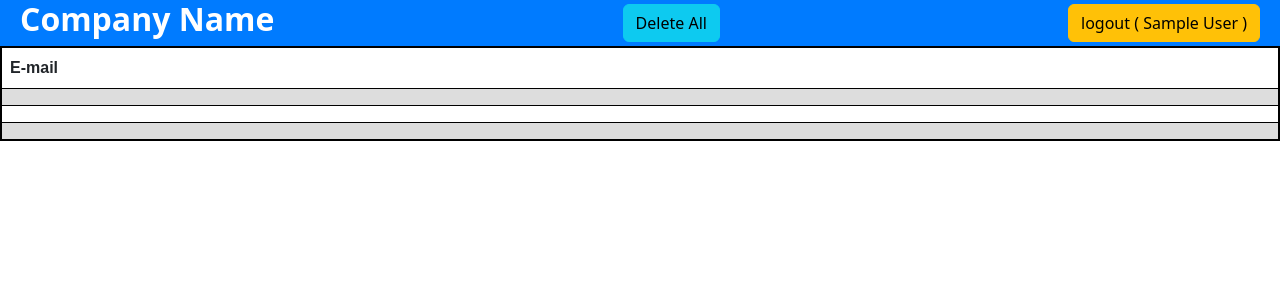
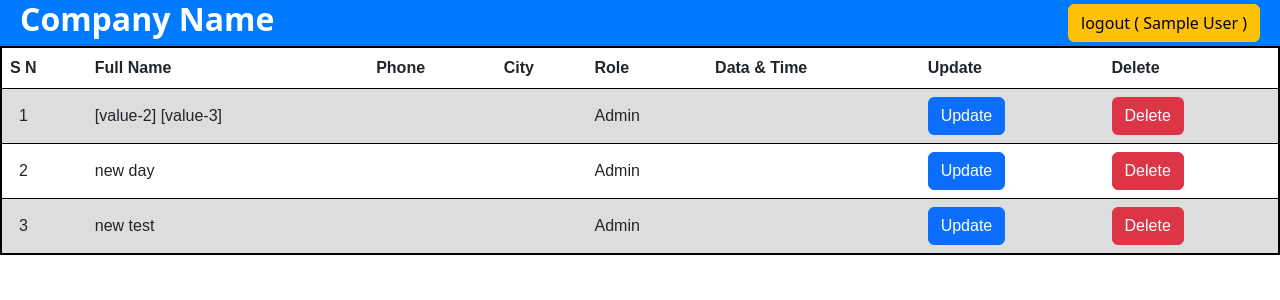
Before and after one commit to ritendragour/CRUD, a PHP site: page /user.php in a window 1280 px wide. Shown: the top 300 px of the page. Run offline with PHP 8.4, Linux system fonts and the light colour scheme; the visitor is signed in with stand-in values (Sample User, id 1); data comes from the database, SQL or seed files in the repository; data that the repository does not hold is empty.

Commit message:
working on user.php style

```diff
--- a/user.php
+++ b/user.php
@@ -57,8 +57,13 @@
         justify-content: center;
         height: 100vh;
     }
+    @media(max-width:775px){
+        .noimp{
+            display: none;
+        }
+    }
     @media(max-width:1440px){
-        .noimp{
+        .noimp:nth-child(even){
             display: none;
         }
     }
@@ -72,9 +77,12 @@
     <div class="main-container">
         <a href="../ri/home.php" style="text-decoration: none;"><h2>Company Name</h2></a>
 
+        <!-- admin -->
         <?php if($role!="0"){?>
-        <button onclick="deleteFun()" class="btn btn-info noimp">Delete All</button>
-        <?php }else{ ?>
+        <button onclick="deleteFun()" class="btn btn-light noimp">Delete All</button>
+        <?php }
+        // user
+        else{ ?>
         <button class="btn btn-warning"><a href="../ri/logout.php" class="logoutbtn">
             logout <?php echo$_SESSION['fullname']." !";?></a></button>
         <?php } ?>
@@ -99,14 +107,14 @@
   <tr>
     <th class="noimp">S N</th>
     <th class="noimp">Id</th>
-    <th class="noimp">Full Name</th>
-    <th>E-mail</th>
+    <th>Full Name</th>
+    <th class="noimp">E-mail</th>
     <th class="noimp">Phone</th>
     <th class="noimp">Gender</th>
     <th class="noimp">City</th>
-    <th class="noimp">Role</th>
+    <th>Role</th>
     <th class="noimp">Data & Time</th>
-    <th class="noimp">Update</th>
+    <th>Update</th>
     <th class="noimp">Delete</th>
   </tr>
 <?php
@@ -116,14 +124,14 @@
   <tr>
     <td class="noimp">&nbsp;&nbsp;<?=$sn++?></td>
     <td class="noimp">RG0<?=$row['id']?></td>
-    <td class="noimp"><?=$row["fname"]." ".$row["lname"]?></td>
-    <td><?=$row['email']?></td>
+    <td><?=$row["fname"]." ".$row["lname"]?></td>
+    <td class="noimp"><?=$row['email']?></td>
     <td class="noimp"><?=$row["phone"]?></td>
     <td class="noimp"><?=$row["gender"]?></td>
     <td class="noimp"><?=$row["location"]?></td>
-    <td class="noimp"><?php if($row["role"]=="0"){echo"User";}else{echo"Admin";}?></td>
+    <td><?php if($row["role"]=="0"){echo"User";}else{echo"Admin";}?></td>
     <td class="noimp"><?=$row["dt"]?></td>
-    <td class="noimp"><?="<a href='../ri/update.php?id=$row[id]'><button class='btn btn-primary'>Update</button></a>"?></td>
+    <td><?="<a href='../ri/update.php?id=$row[id]'><button class='btn btn-primary'>Update</button></a>"?></td>
     <?php if($role!="0"){?>
     <td class="noimp"><?="<a href='../ri/delete.php?id=$row[id]'><button class='btn btn-danger'>Delete</button></a>"?></td>
     <?php } ?>
```
